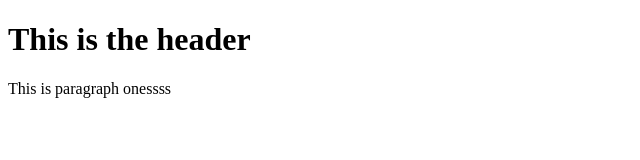
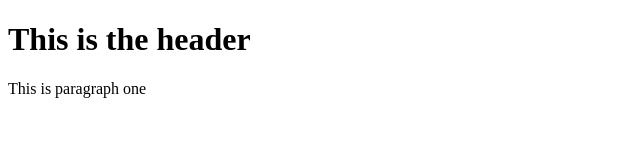
Before and after one commit to demondante7979/git-test, a website: page index.html in a window 1280 px wide. Shown: the full height of the page, 0-640 px from the left. Drawn offline with Linux system fonts and the light colour scheme.

Commit message:
Removed ss  Index.html

```diff
--- a/index.html
+++ b/index.html
@@ -2,6 +2,6 @@
 <html>
     <body>
         <h1>This is the header</h1>
-        <p> This is paragraph onessss </p>
+        <p> This is paragraph one</p>
     </body>
 </html>
```
